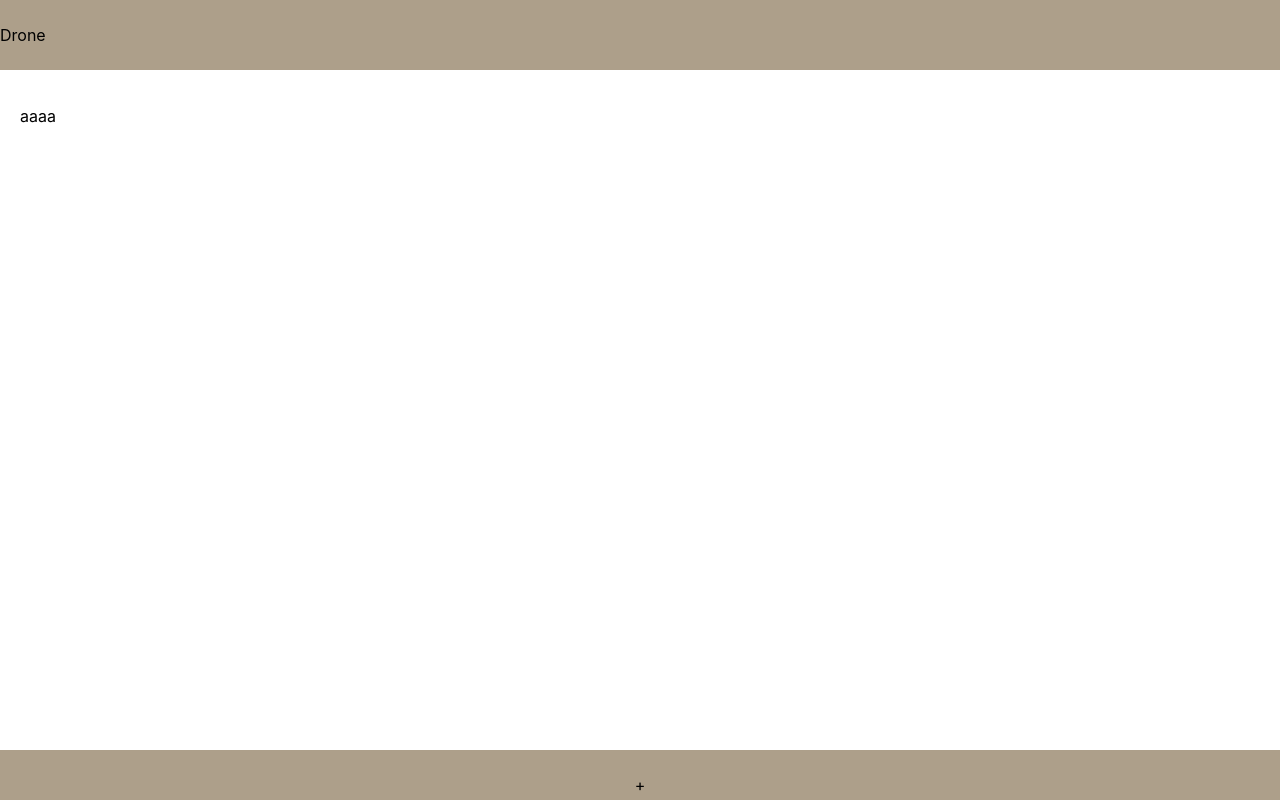
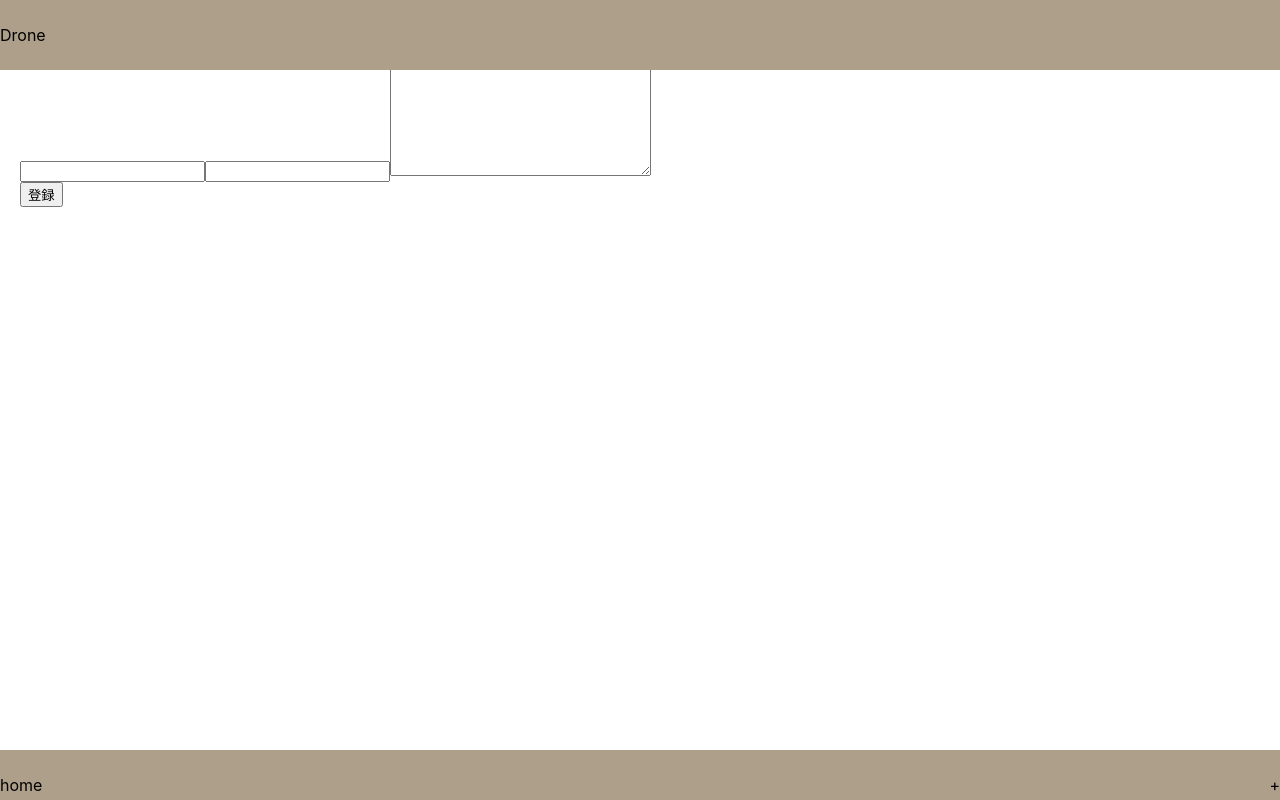
Before and after one commit to Rikuto-hub/React_Rails_Api, a React (Create React App) app in the folder front/: page /article/create in a window 1280 px wide. Built offline with nearby package versions, Linux system fonts and the light colour scheme.

Commit message:
Create機能の追加

```diff
--- a/front/src/App.jsx
+++ b/front/src/App.jsx
@@ -1,11 +1,10 @@
 import React from 'react';
 import './App.css';
 import { BrowserRouter as Router, Route, Switch } from 'react-router-dom';
-import { Link } from 'react-router-dom';
 import Header from './components/Header';
 import Footer from './components/Footer';
 import Top from './components/Top';
-import articleCreate from './components/articleCreate';
+import articleCreate from './components/ArticleCreate';
 
 const App = () =>{
   return(
--- a/front/src/components/Footer.jsx
+++ b/front/src/components/Footer.jsx
@@ -5,9 +5,16 @@ import '../styles/Footer.css'
 const Footer = () => {
   return(
     <footer>
-      <Link to="/article/create/">
-        +
-      </Link>
+      <div>
+        <Link to="/">
+          home
+        </Link>
+        </div>
+      <div>
+        <Link to="/article/create/">
+          +
+        </Link>
+      </div>
     </footer>
   )
 }
--- a/front/src/components/Top.jsx
+++ b/front/src/components/Top.jsx
@@ -1,6 +1,6 @@
 import React, { useEffect,useState } from 'react';
 import json from '../apis/json';
-import Article from './Article';
+import Article from './Article'
 
 const Top = () =>{
   const [articles, setArticles] = useState([]);
--- a/front/src/components/articleCreate.jsx
+++ b/front/src/components/articleCreate.jsx
@@ -1,11 +1,40 @@
-import React from 'react';
+import React, {useEffect, useState} from 'react';
+import json from '../apis/json';
 
-const articleCreate = ({}) =>{
+const ArticleCreate = ({}) =>{
+  const [name, titleArticle] = useState("");
+  const [price, numberArticle] = useState("");
+  const [content, contentArticle] = useState("");
+  // useEffect(() => {
+  // }, [])
+
+  const postArticle = async() => {
+    try {
+      titleArticle(document.getElementById('articleName').value)
+      numberArticle(document.getElementById('articlePrice').value)
+      contentArticle(document.getElementById('articleContent').value)
+      console.log(content)
+      // const articleTitle = document.getElementById(articleTitle).value()
+      // const articleNumber = document.getElementById(articleNumber).value()
+      // const articleContent = document.getElementById(articleContent).value()
+      await json.post('/articles', {
+        article: {name: name, price: price, content: content}
+      })
+    } catch (error) {
+      console.log(error)
+    }
+  }
+
   return(
     <>
-      <p>aaaa</p>
+      <form>
+        <input type="text" id="articleName"/>
+        <input type="number" id="articlePrice"/>
+        <textarea id="articleContent" cols="30" rows="10" placeholder="詳細"></textarea>
+      </form>
+      <button type="submit" id="articleSubmit" onClick={postArticle}>登録</button>
     </>
   )
 }
 
-export default articleCreate;
+export default ArticleCreate;
--- a/front/src/styles/Footer.css
+++ b/front/src/styles/Footer.css
@@ -5,4 +5,6 @@ footer{
   padding: 25px 0;
   position: fixed;
   top: 750px;
+  display: flex;
+  justify-content: space-between;
 }
--- a/front/src/styles/Header.css
+++ b/front/src/styles/Header.css
@@ -1,4 +1,6 @@
 header{
+  position: fixed;
+  width: 100%;
   background-color: #ad9f8a;
   padding: 25px 0;
 }
```
Also changed, not shown: 1 other file (tests, documents, lock files or other folders).
